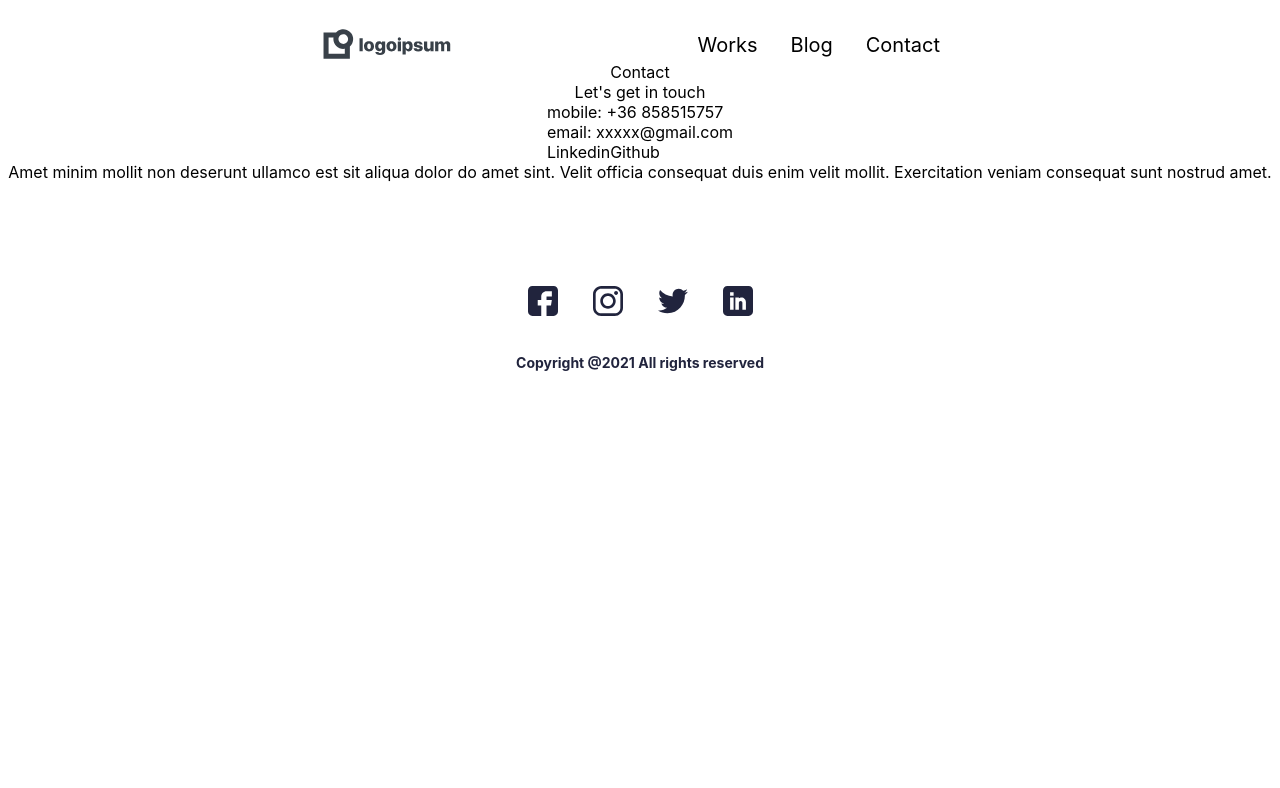
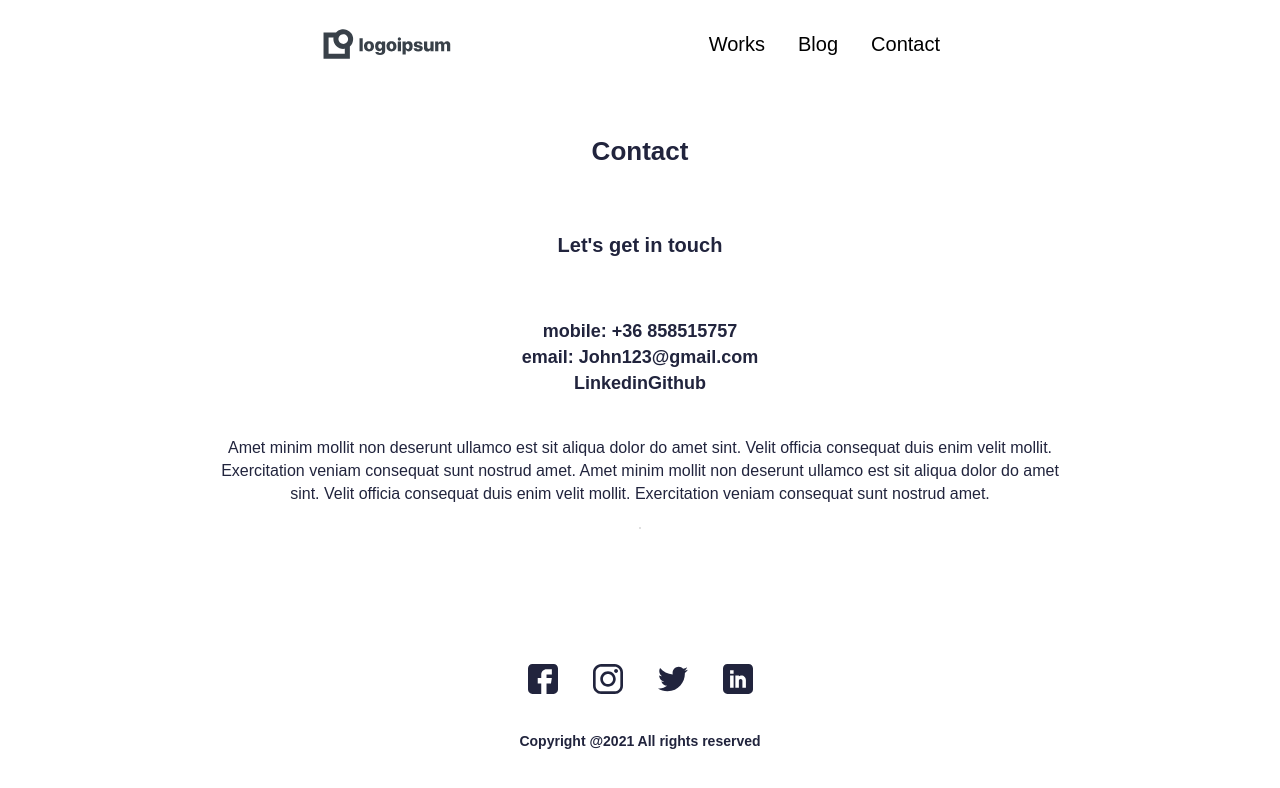
Before and after one commit to TechLounge777/Next.js-Porfolio, a Next.js app: page /contact in a window 1280 px wide. Shown: the top 788 px of the page. Built offline with nearby package versions, Linux system fonts and the light colour scheme.

Commit message:
adjusted styles in the hero section

```diff
--- a/components/HeroSection/HeroSection.styles.js
+++ b/components/HeroSection/HeroSection.styles.js
@@ -10,7 +10,8 @@ export const HeroSectionWrapper = styled.div`
 export const LeftSection = styled.div`
   display: flex;
   flex-direction: column;
-  width: 25%;
+  width: 30%;
+  margin-top: 158px;
 `;
 
 export const HeroTitle = styled.div`
@@ -34,8 +35,9 @@ export const HeroCtaButton = styled.div`
   justify-content: center;
   text-align: center;
   max-width: 208px;
-  padding: 9px 21px 17px 20px;
+  padding: 13px 20px 13px 20px;
   font-size: 20px;
+  font-weight: 500;
   line-height: 29px;
   background: #ff6464;
   color: #fff;
--- a/components/SubPages/ContactPage/ContactPage.jsx
+++ b/components/SubPages/ContactPage/ContactPage.jsx
@@ -19,7 +19,7 @@ const ContactPage = () => {
         <ContactTitle>Let's get in touch</ContactTitle>
         <ContactData>
           <ContactMobile>mobile: +36 858515757</ContactMobile>
-          <ContactEmail>email: xxxxx@gmail.com</ContactEmail>
+          <ContactEmail>email: John123@gmail.com</ContactEmail>
           <ContactSocials>
             <a>Linkedin</a>
             <a>Github</a>
@@ -28,7 +28,10 @@ const ContactPage = () => {
         <ContactText>
           Amet minim mollit non deserunt ullamco est sit aliqua dolor do amet
           sint. Velit officia consequat duis enim velit mollit. Exercitation
-          veniam consequat sunt nostrud amet.
+          veniam consequat sunt nostrud amet. Amet minim mollit non deserunt
+          ullamco est sit aliqua dolor do amet sint. Velit officia consequat
+          duis enim velit mollit. Exercitation veniam consequat sunt nostrud
+          amet.
         </ContactText>
         <ContactLineBreak />
       </ContactPageWrapper>
--- a/components/SubPages/ContactPage/ContactPage.styles.js
+++ b/components/SubPages/ContactPage/ContactPage.styles.js
@@ -4,13 +4,64 @@ export const ContactPageWrapper = styled.div`
   display: flex;
   flex-direction: column;
   align-items: center;
+  margin-top: 60px;
 `;
 
-export const ContactHeader = styled.div``;
-export const ContactTitle = styled.div``;
-export const ContactData = styled.div``;
-export const ContactMobile = styled.div``;
-export const ContactEmail = styled.div``;
-export const ContactSocials = styled.div``;
-export const ContactText = styled.div``;
-export const ContactLineBreak = styled.div``;
+export const ContactHeader = styled.h1`
+  color: #21243d;
+  font-size: 26px;
+  line-height: 38px;
+  margin-bottom: 2px;
+  margin-top: 10px;
+`;
+
+export const ContactTitle = styled.h2`
+  font-size: 20px;
+  line-height: 26px;
+  color: #21243d;
+  margin-top: 60px;
+`;
+
+export const ContactData = styled.h3`
+  font-size: 18px;
+  line-height: 26px;
+  color: #21243d;
+  margin-top: 60px;
+`;
+
+export const ContactMobile = styled.h3`
+  font-size: 18px;
+  line-height: 26px;
+  color: #21243d;
+  text-align: center;
+`;
+
+export const ContactEmail = styled.h3`
+  font-size: 18px;
+  line-height: 26px;
+  color: #21243d;
+  text-align: center;
+`;
+
+export const ContactSocials = styled.h3`
+  font-size: 18px;
+  line-height: 26px;
+  color: #21243d;
+  text-align: center;
+`;
+
+export const ContactText = styled.p`
+  max-width: 850px;
+  color: #21243d;
+  font-size: 16px;
+  line-height: 23px;
+  margin-top: 40px;
+  margin-bottom: 7px;
+  text-align: center;
+`;
+
+export const ContactLineBreak = styled.hr`
+  margin-top: 15px;
+  margin-bottom: 31px;
+  border: 1px solid #e0e0e0;
+`;
--- a/components/SubPages/WorksPage/WorksPage.styles.js
+++ b/components/SubPages/WorksPage/WorksPage.styles.js
@@ -7,7 +7,6 @@ export const WorksPageWrapper = styled.div`
   // flex-wrap: wrap;
   padding-left: 148px;
   padding-right: 148px;
-  margin-bottom: 283px;
 `;
 
 export const WorksPageHeader = styled.h1`
@@ -42,8 +41,9 @@ export const WorkData = styled.div`
 `;
 
 export const StyledButton = styled.button`
+  height: 25px;
+  max-width: 62px;
   font-size: 18px;
-  line-height: 26px;
   color: #fff;
   background: #142850;
   border-radius: 16px;
--- a/styles/globals.css
+++ b/styles/globals.css
@@ -1,7 +1,6 @@
 html,
 body {
-  font-family: -apple-system, BlinkMacSystemFont, Segoe UI, Roboto, Oxygen,
-    Ubuntu, Cantarell, Fira Sans, Droid Sans, Helvetica Neue, sans-serif;
+  font-family: "Heebo", sans-serif;
 }
 
 a {
@@ -18,3 +17,5 @@ li {
   padding: 0;
   margin: 0;
 }
+
+@import url("https://fonts.googleapis.com/css2?family=Heebo:wght@300;500;600;700;900&display=swap");
```
